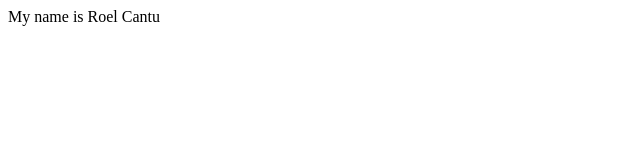
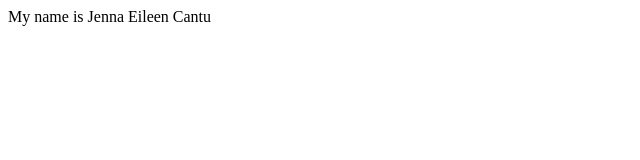
Before and after one commit to rcantu1234/TestGitHub, a plain HTML site: page index.html in a window 1280 px wide. Shown: the full height of the page, 0-640 px from the left. Drawn offline with Linux system fonts and the light colour scheme.

Commit message:
Changed name

```diff
--- a/index.html
+++ b/index.html
@@ -5,6 +5,6 @@
     <title></title>
   </head>
   <body>
-    My name is Roel Cantu
+    My name is Jenna Eileen Cantu
   </body>
 </html>
```
